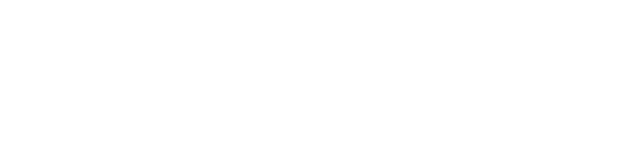
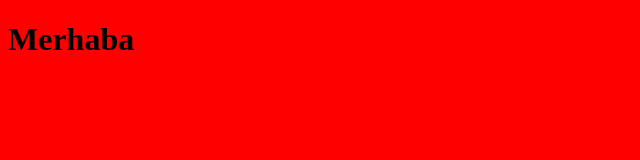
Before and after one commit to kemaloncell/game-portal-app, a plain HTML site: page index.html in a window 1280 px wide. Shown: the whole page, without its empty margins (0-640 px from the left). Drawn offline with Linux system fonts and the light colour scheme.

Commit message:
Create workspace

```diff
--- a/index.html
+++ b/index.html
@@ -4,9 +4,11 @@
     <meta charset="UTF-8">
     <meta http-equiv="X-UA-Compatible" content="IE=edge">
     <meta name="viewport" content="width=device-width, initial-scale=1.0">
+    <!-- custom css -->
+    <link rel="stylesheet" href="./css/style.css">
     <title>Game Portal</title>
 </head>
 <body>
-
+    <h1>Merhaba</h1>
 </body>
 </html>
--- /dev/null
+++ b/scss/style.scss
@@ -0,0 +1,6 @@
+$primary-color: red;
+
+body{
+
+    background-color: $primary-color;
+}
```
Also changed, not shown: css/style.css (added), 1 other file.
